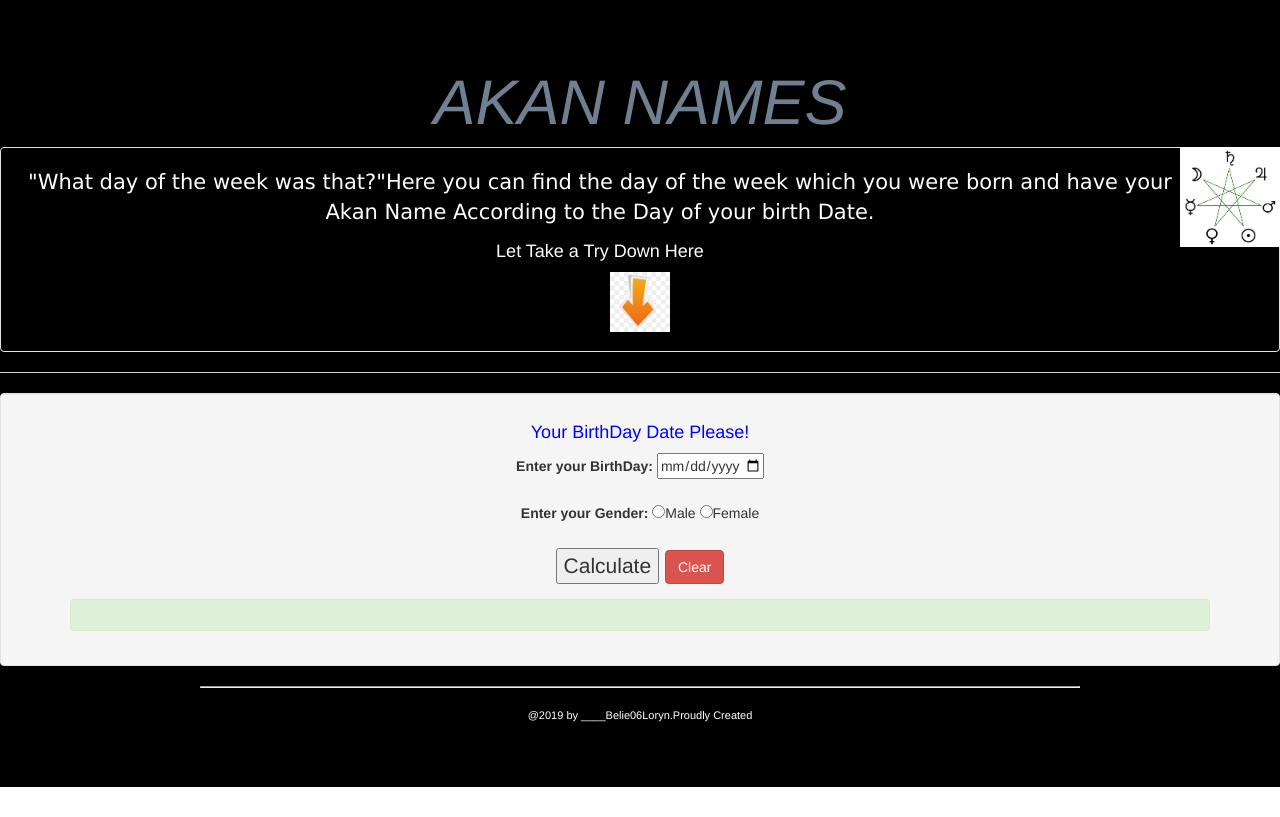
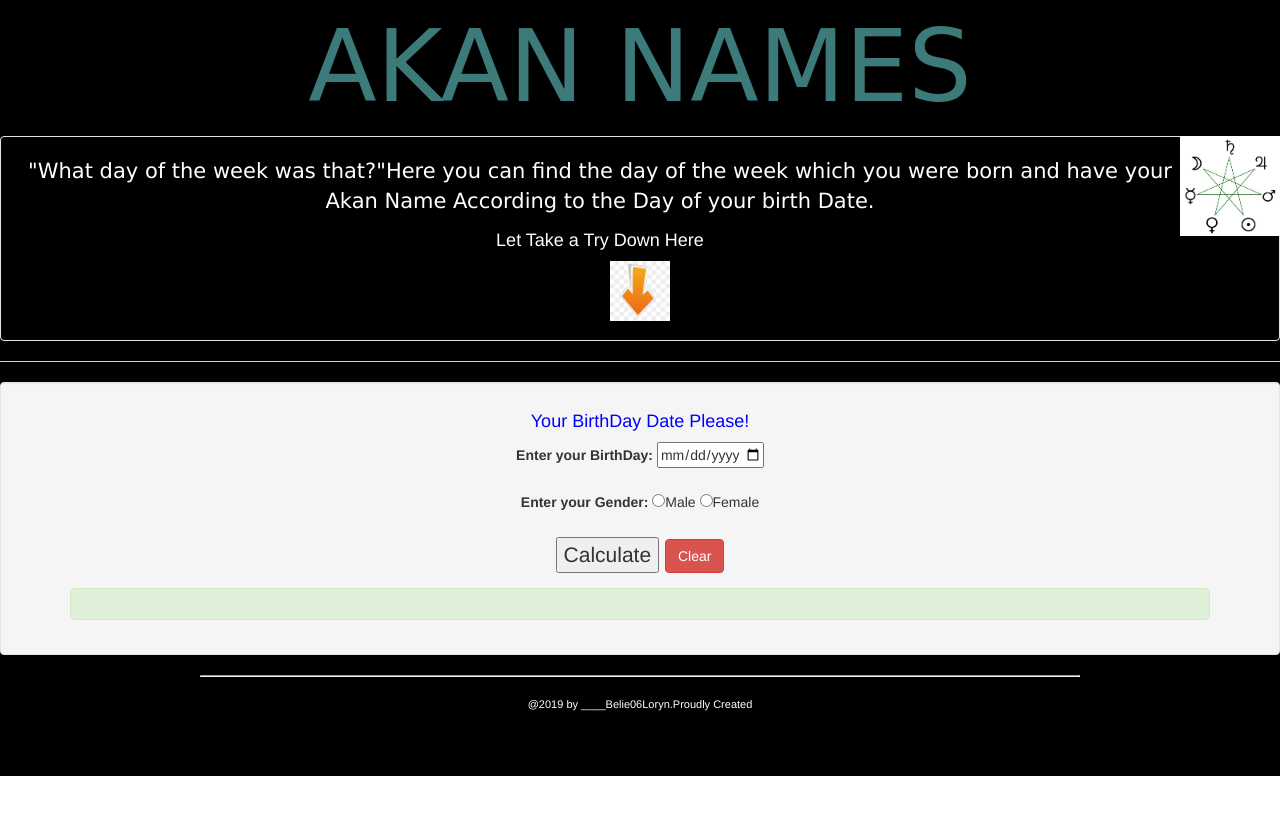
Before and after one commit to Belie06Loryn/AkanName, a plain HTML site: page index.html in a window 1280 px wide. Drawn offline with Linux system fonts and the light colour scheme.

Commit message:
styling my header one

```diff
--- a/index.html
+++ b/index.html
@@ -13,7 +13,7 @@
 </head>
 <body>
     <div class="jumbotron text-center" style="background-color: black">
-        <h1 style="font-style: italic;text-shadow: whitesmoke 3px;color:slategrey">AKAN NAMES</h1>
+        <h1 style= "color: rgb(61, 122, 122); font-family: 'Rouge Script', cursive; font-size: 100px; font-weight: normal; line-height: 38px; margin: 0 0 50px; text-align: center; text-shadow: 1px 1px 2px #080808">AKAN NAMES</h1>
         <img src="image/day.jpg" style="float: right;height: 100px;width: 100px">
         <div class="well" style="background-color: black;color:white">
             <p style="font-family: Verdana, Geneva, Tahoma, sans-serif;"> "What day of the week was that?"Here you can find the day of the week which you were born and have your Akan Name According to the Day of your birth Date.</p>
```
